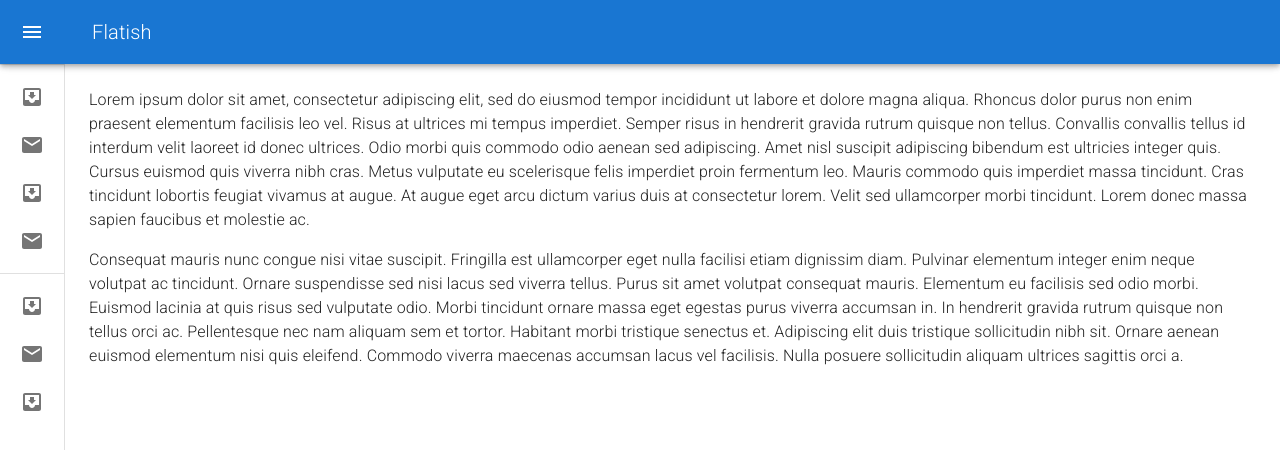
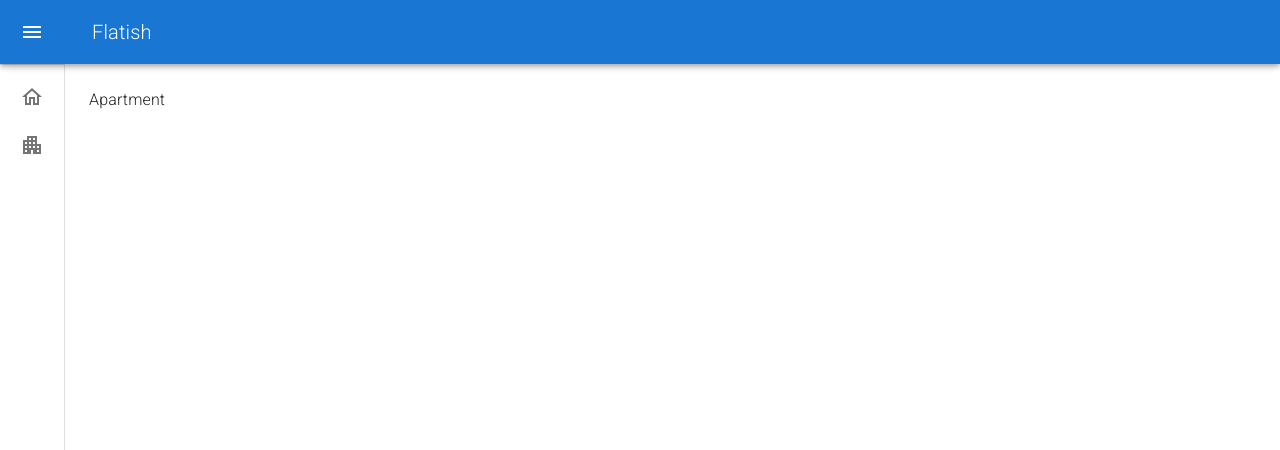
Before and after one commit to AltmashRana/Apartment-Manager-React-Frontend, a React (Create React App) app: page /apartment in a window 1280 px wide. Shown: the top 450 px of the page. Built offline with nearby package versions, Linux system fonts and the light colour scheme.

Commit message:
router added and menu fixed.

```diff
--- a/package.json
+++ b/package.json
@@ -7,11 +7,14 @@
     "@emotion/styled": "^11.10.4",
     "@mui/icons-material": "^5.10.6",
     "@mui/material": "^5.10.6",
+    "@reduxjs/toolkit": "^1.8.6",
     "@testing-library/jest-dom": "^5.16.5",
     "@testing-library/react": "^13.4.0",
     "@testing-library/user-event": "^13.5.0",
     "react": "^18.2.0",
     "react-dom": "^18.2.0",
+    "react-redux": "^8.0.4",
+    "react-router-dom": "^6.4.2",
     "react-scripts": "^5.0.1",
     "web-vitals": "^2.1.4"
   },
--- a/src/App.js
+++ b/src/App.js
@@ -1,6 +1,7 @@
 import { CssBaseline, Box, Typography } from "@mui/material";
 import { styled, useTheme } from "@mui/material/styles";
 import MiniDrawer from "./components/drawer";
+import AppRouter from "./router/AppRouter";
 
 const DrawerHeader = styled("div")(({ theme }) => ({
   display: "flex",
@@ -18,36 +19,7 @@ export default function App() {
         <MiniDrawer />
         <Box component="main" sx={{ flexGrow: 1, p: 3 }}>
           <DrawerHeader />
-          <Typography paragraph>
-            Lorem ipsum dolor sit amet, consectetur adipiscing elit, sed do
-            eiusmod tempor incididunt ut labore et dolore magna aliqua. Rhoncus
-            dolor purus non enim praesent elementum facilisis leo vel. Risus at
-            ultrices mi tempus imperdiet. Semper risus in hendrerit gravida
-            rutrum quisque non tellus. Convallis convallis tellus id interdum
-            velit laoreet id donec ultrices. Odio morbi quis commodo odio aenean
-            sed adipiscing. Amet nisl suscipit adipiscing bibendum est ultricies
-            integer quis. Cursus euismod quis viverra nibh cras. Metus vulputate
-            eu scelerisque felis imperdiet proin fermentum leo. Mauris commodo
-            quis imperdiet massa tincidunt. Cras tincidunt lobortis feugiat
-            vivamus at augue. At augue eget arcu dictum varius duis at
-            consectetur lorem. Velit sed ullamcorper morbi tincidunt. Lorem
-            donec massa sapien faucibus et molestie ac.
-          </Typography>
-          <Typography paragraph>
-            Consequat mauris nunc congue nisi vitae suscipit. Fringilla est
-            ullamcorper eget nulla facilisi etiam dignissim diam. Pulvinar
-            elementum integer enim neque volutpat ac tincidunt. Ornare
-            suspendisse sed nisi lacus sed viverra tellus. Purus sit amet
-            volutpat consequat mauris. Elementum eu facilisis sed odio morbi.
-            Euismod lacinia at quis risus sed vulputate odio. Morbi tincidunt
-            ornare massa eget egestas purus viverra accumsan in. In hendrerit
-            gravida rutrum quisque non tellus orci ac. Pellentesque nec nam
-            aliquam sem et tortor. Habitant morbi tristique senectus et.
-            Adipiscing elit duis tristique sollicitudin nibh sit. Ornare aenean
-            euismod elementum nisi quis eleifend. Commodo viverra maecenas
-            accumsan lacus vel facilisis. Nulla posuere sollicitudin aliquam
-            ultrices sagittis orci a.
-          </Typography>
+          <AppRouter />
         </Box>
       </CssBaseline>
     </Box>
--- /dev/null
+++ b/src/components/Apartment.jsx
@@ -0,0 +1,9 @@
+import React from 'react'
+
+const Apartment = () => {
+  return (
+    <div>Apartment</div>
+  )
+}
+
+export default Apartment
--- /dev/null
+++ b/src/components/Home.jsx
@@ -0,0 +1,9 @@
+import React from 'react'
+
+const Home = () => {
+  return (
+    <div>Home</div>
+  )
+}
+
+export default Home
--- /dev/null
+++ b/src/components/components.js
@@ -0,0 +1,2 @@
+export { default as Home } from './Home';
+export { default as Apartment} from './Apartment';
--- a/src/components/drawer.js
+++ b/src/components/drawer.js
@@ -1,4 +1,4 @@
-import * as React from "react";
+import { useState } from "react";
 import { styled, useTheme } from "@mui/material/styles";
 import Box from "@mui/material/Box";
 import MuiDrawer from "@mui/material/Drawer";
@@ -16,8 +16,8 @@ import ListItem from "@mui/material/ListItem";
 import ListItemButton from "@mui/material/ListItemButton";
 import ListItemIcon from "@mui/material/ListItemIcon";
 import ListItemText from "@mui/material/ListItemText";
-import InboxIcon from "@mui/icons-material/MoveToInbox";
-import MailIcon from "@mui/icons-material/Mail";
+import { menuList } from "../utils/constants";
+import { useNavigate } from "react-router-dom";
 
 const drawerWidth = 240;
 
@@ -87,7 +87,7 @@ const Drawer = styled(MuiDrawer, {
 
 export default function MiniDrawer() {
   const theme = useTheme();
-  const [open, setOpen] = React.useState(false);
+  const [open, setOpen] = useState(false);
 
   const handleDrawerOpen = () => {
     setOpen(true);
@@ -96,6 +96,13 @@ export default function MiniDrawer() {
   const handleDrawerClose = () => {
     setOpen(false);
   };
+  const navigate = useNavigate();
+
+  const [menuSelected, setMenuSelected] = useState('home')
+  const onMenuSelect = (name, path) => {
+    navigate(path);
+    setMenuSelected(name);
+  }
 
   return (
     <Box>
@@ -131,14 +138,15 @@ export default function MiniDrawer() {
         </DrawerHeader>
         <Divider />
         <List>
-          {["Inbox", "Starred", "Send email", "Drafts"].map((text, index) => (
-            <ListItem key={text} disablePadding sx={{ display: "block" }}>
-              <ListItemButton
+          {menuList.map((item) => (
+            <ListItem key={item.name} disablePadding sx={{ display: "block" }} onSel>
+              <ListItemButton onClick={() => onMenuSelect(item.name, item.path)}
                 sx={{
                   minHeight: 48,
                   justifyContent: open ? "initial" : "center",
                   px: 2.5,
                 }}
+                selected={menuSelected === item.name}
               >
                 <ListItemIcon
                   sx={{
@@ -147,34 +155,13 @@ export default function MiniDrawer() {
                     justifyContent: "center",
                   }}
                 >
-                  {index % 2 === 0 ? <InboxIcon /> : <MailIcon />}
+                  {item.icon}
                 </ListItemIcon>
-                <ListItemText primary={text} sx={{ opacity: open ? 1 : 0 }} />
-              </ListItemButton>
-            </ListItem>
-          ))}
-        </List>
-        <Divider />
-        <List>
-          {["All mail", "Trash", "Spam"].map((text, index) => (
-            <ListItem key={text} disablePadding sx={{ display: "block" }}>
-              <ListItemButton
-                sx={{
-                  minHeight: 48,
-                  justifyContent: open ? "initial" : "center",
-                  px: 2.5,
-                }}
-              >
-                <ListItemIcon
-                  sx={{
-                    minWidth: 0,
-                    mr: open ? 3 : "auto",
-                    justifyContent: "center",
-                  }}
-                >
-                  {index % 2 === 0 ? <InboxIcon /> : <MailIcon />}
-                </ListItemIcon>
-                <ListItemText primary={text} sx={{ opacity: open ? 1 : 0 }} />
+                <ListItemText sx={{ opacity: open ? 1 : 0 }}>
+                  <Typography fontWeight="bold">
+                    {item.name}
+                  </Typography>
+                </ListItemText>
               </ListItemButton>
             </ListItem>
           ))}
--- a/src/index.js
+++ b/src/index.js
@@ -2,16 +2,13 @@ import React from 'react';
 import ReactDOM from 'react-dom/client';
 import './index.css';
 import App from './App';
-import reportWebVitals from './reportWebVitals';
+import { BrowserRouter } from 'react-router-dom';
 
 const root = ReactDOM.createRoot(document.getElementById('root'));
 root.render(
   <React.StrictMode>
-    <App />
+    <BrowserRouter>
+      <App />
+    </BrowserRouter>
   </React.StrictMode>
 );
-
-// If you want to start measuring performance in your app, pass a function
-// to log results (for example: reportWebVitals(console.log))
-// or send to an analytics endpoint. Learn more: https://bit.ly/CRA-vitals
-reportWebVitals();
--- /dev/null
+++ b/src/router/AppRouter.js
@@ -0,0 +1,17 @@
+import React from 'react';
+import { Route, Routes } from 'react-router-dom';
+import { Home, Apartment } from '../components/components';
+
+const AppRouter = () => {
+    return (
+        <>
+            <Routes>
+                <Route path='/' exact element={<Home />} />
+                <Route path='/apartment' element={<Apartment />} />
+            </Routes>
+
+        </>
+    )
+}
+
+export default AppRouter
--- /dev/null
+++ b/src/utils/constants.js
@@ -0,0 +1,14 @@
+import { HomeOutlined, ApartmentOutlined } from "@mui/icons-material"
+
+export const menuList = [
+    {
+        name: 'Home',
+        path: '/',
+        icon: <HomeOutlined />
+    },
+    {
+        name: 'Apartment',
+        path: '/apartment',
+        icon: <ApartmentOutlined />
+    }
+]
```
Also changed, not shown: 1 other file (tests, documents, lock files or other folders).
